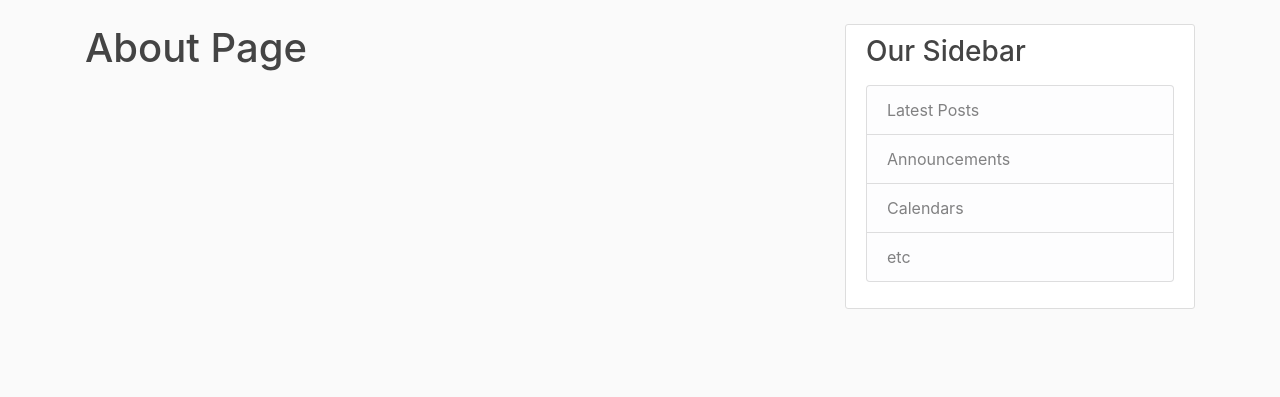
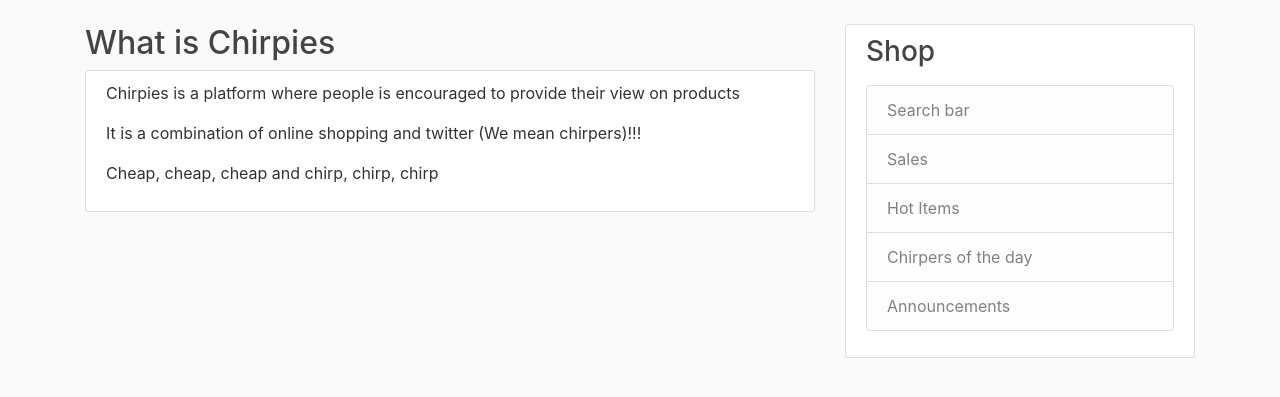
Before and after one commit to NagaSolo/chirpies, a Django app: page /about/ in a window 1280 px wide. Shown: the part 56-453 px from the top of the page. Run offline with Django 3.2, Linux system fonts and the light colour scheme; some libraries are stand-ins or nearby versions.

Commit message:
updated, modified; docs, templates for about, base

```diff
--- a/chirps/templates/chirps/about.html
+++ b/chirps/templates/chirps/about.html
@@ -1,4 +1,12 @@
 {% extends "chirps/base.html" %}
 {% block content %}
-    <h1>About Page</h1>
+    <h2>What is Chirpies</h2>
+    <article class="media content-section">
+        <div class="media-body">
+            <p class="article-content">Chirpies is a platform where people is encouraged to provide their view on products</p>
+            <p class="article-content">It is a combination of online shopping and twitter (We mean chirpers)!!!</p>
+            <p class="article-content">Cheap, cheap, cheap and chirp, chirp, chirp</p>
+        </div>
+    </article>
+
 {% endblock content %}
--- a/chirps/templates/chirps/base.html
+++ b/chirps/templates/chirps/base.html
@@ -59,13 +59,14 @@
         </div>
         <div class="col-md-4">
           <div class="content-section">
-            <h3>Our Sidebar</h3>
+            <h3>Shop</h3>
             <p class='text-muted'>
               <ul class="list-group">
-                <li class="list-group-item list-group-item-light">Latest Posts</li>
+                <li class="list-group-item list-group-item-light">Search bar</li>
+                <li class="list-group-item list-group-item-light">Sales</li>
+                <li class="list-group-item list-group-item-light">Hot Items</li>
+                <li class="list-group-item list-group-item-light">Chirpers of the day</li>
                 <li class="list-group-item list-group-item-light">Announcements</li>
-                <li class="list-group-item list-group-item-light">Calendars</li>
-                <li class="list-group-item list-group-item-light">etc</li>
               </ul>
             </p>
           </div>
```
Also changed, not shown: README.md.
